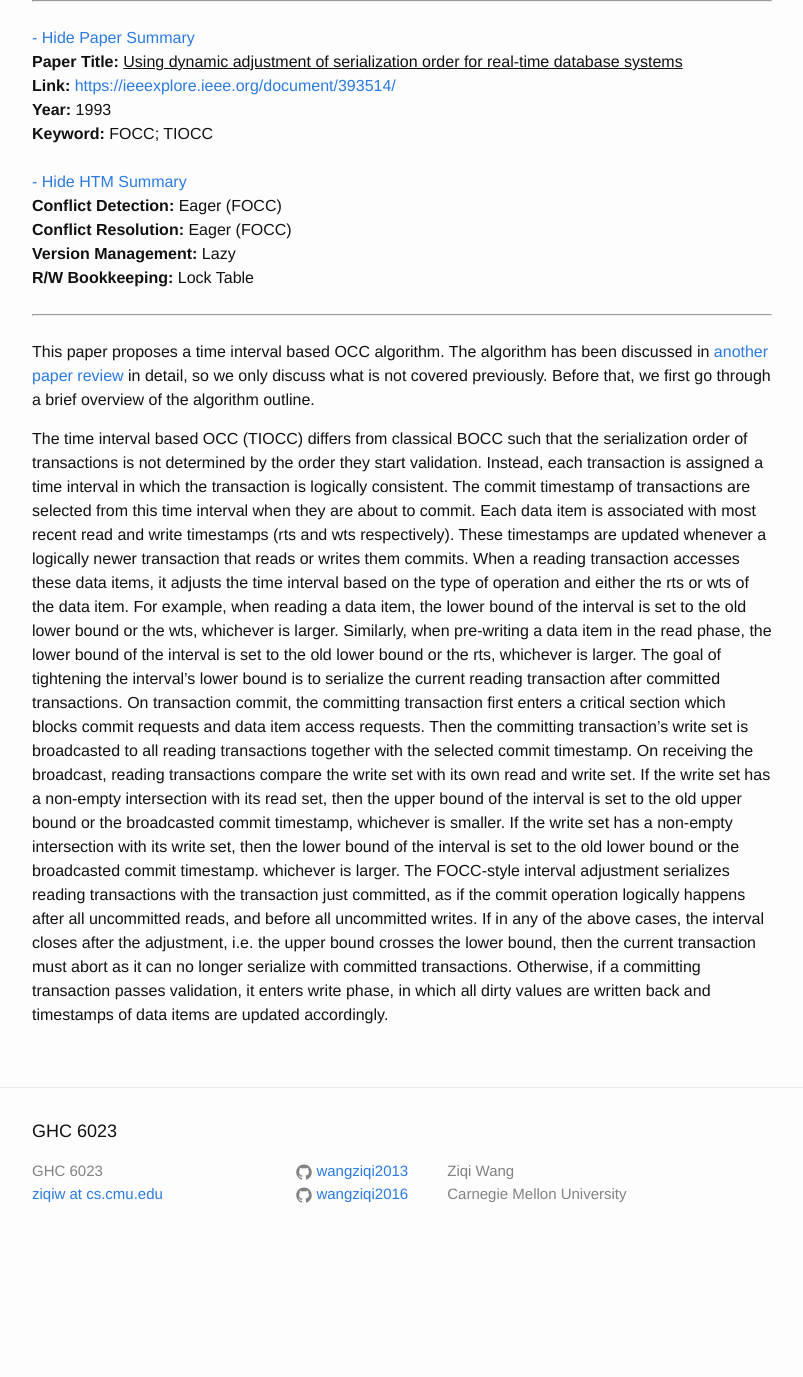
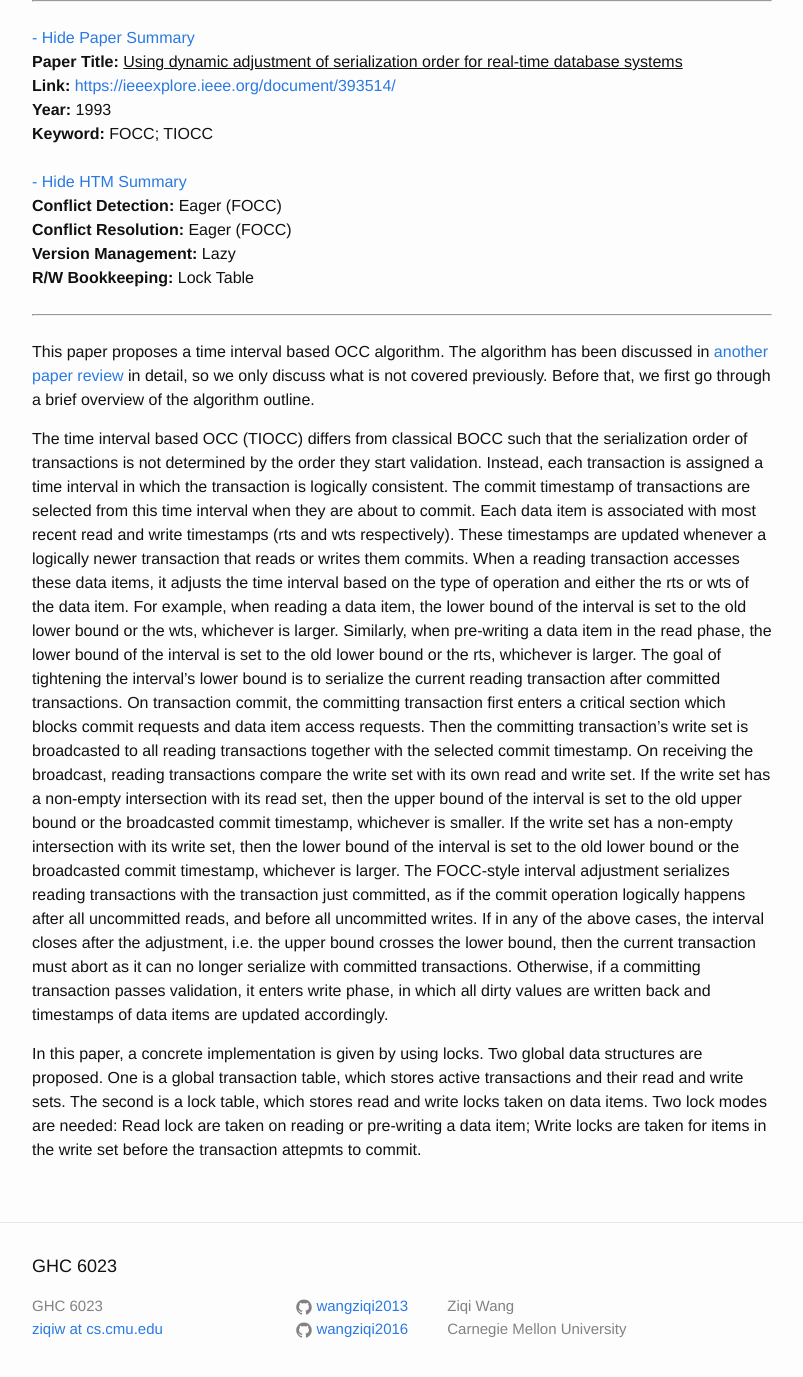
Before and after one commit to wangziqi2013/wangziqi2013.github.io, a Jekyll site: the page built from _posts/2018-04-09-Using-Dym-Adj-of-Serialization-Order-for-Real-Time-DBMS.markdown, in a window 1280 px wide and 1400 px high, scrolled down 242 px. Shown: the top 1377 px of the window, without its empty margins (238-1041 px from the left). Built offline with Jekyll 4.4.1, drawn with Linux system fonts in a browser that asks for light colours; before the commit the page ends 1507 px from its top, so only the background shows below that.

Commit message:
Working on lock table and lock modes

```diff
--- a/_posts/2018-04-09-Using-Dym-Adj-of-Serialization-Order-for-Real-Time-DBMS.markdown
+++ b/_posts/2018-04-09-Using-Dym-Adj-of-Serialization-Order-for-Real-Time-DBMS.markdown
@@ -35,9 +35,15 @@ On receiving the broadcast, reading transactions compare the write set with its
 write set has a non-empty intersection with its read set, then the upper bound of the interval is set to the
 old upper bound or the broadcasted commit timestamp, whichever is smaller. If the write set has a non-empty intersection
 with its write set, then the lower bound of the interval is set to the old lower bound or the broadcasted commit
-timestamp. whichever is larger. The FOCC-style interval adjustment serializes reading transactions with the
+timestamp, whichever is larger. The FOCC-style interval adjustment serializes reading transactions with the
 transaction just committed, as if the commit operation logically happens after all uncommitted reads, and
 before all uncommitted writes. If in any of the above cases, the interval closes after the adjustment, i.e. the upper
 bound crosses the lower bound, then the current transaction must abort as it can no longer serialize with committed
 transactions. Otherwise, if a committing transaction passes validation, it enters write phase, in which all dirty
 values are written back and timestamps of data items are updated accordingly.
+
+In this paper, a concrete implementation is given by using locks. Two global data structures are proposed. One is
+a global transaction table, which stores active transactions and their read and write sets. The second is a lock
+table, which stores read and write locks taken on data items. Two lock modes are needed: Read lock are taken on
+reading or pre-writing a data item; Write locks are taken for items in the write set before the transaction attepmts
+to commit.
```
